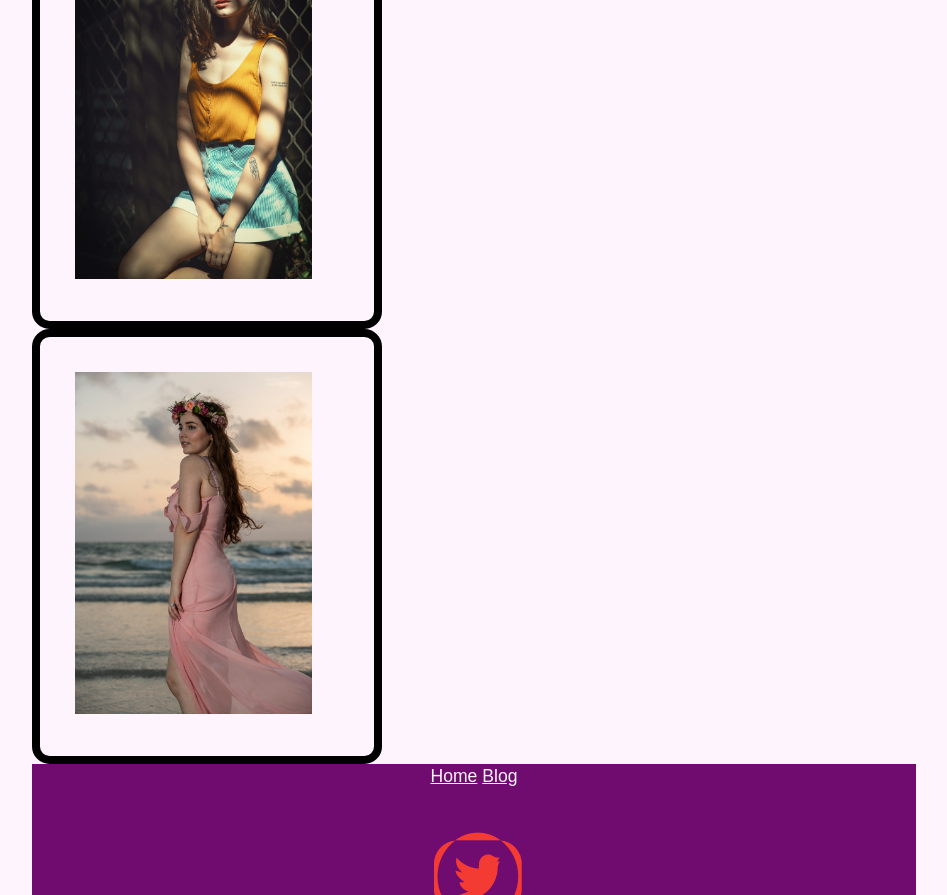
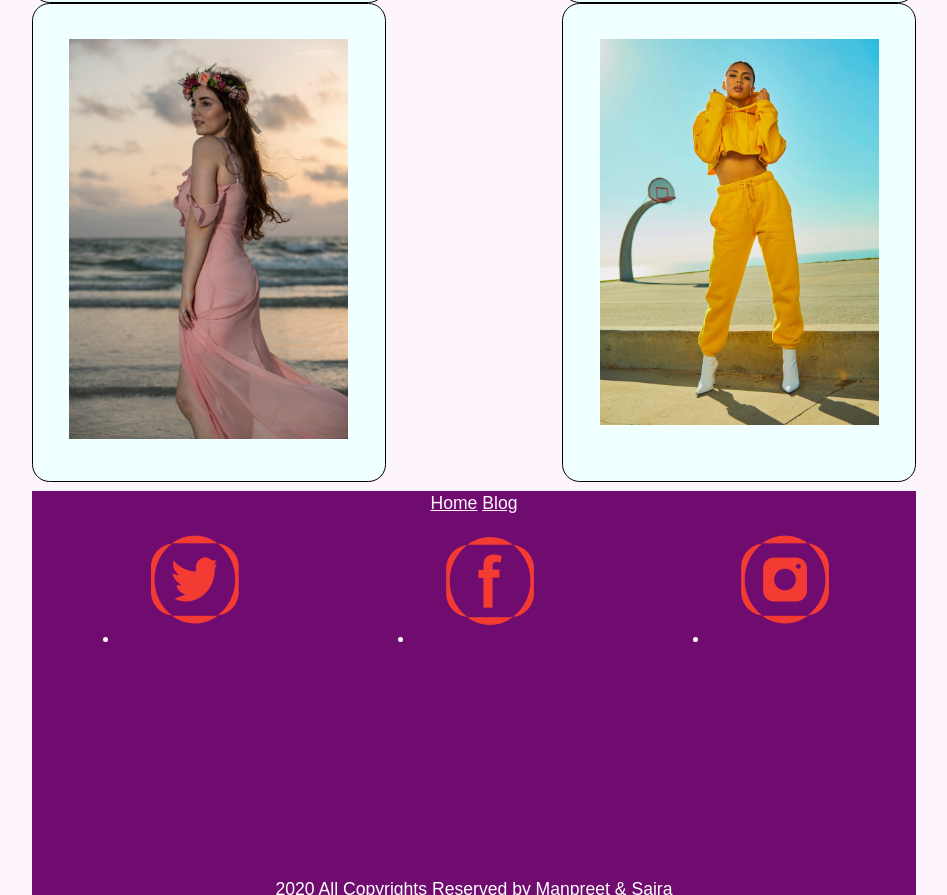
Before and after one commit to Saira-Web/blog, a plain HTML site: page blog.html in a window 1280 px wide. Shown: the part 1905-2800 px from the top of the page, without its empty margins (166-1113 px from the left). Drawn offline with Linux system fonts and the light colour scheme.

Commit message:
Updated for tuesday lab

```diff
--- a/blog.html
+++ b/blog.html
@@ -4,6 +4,8 @@
         <title>Blog Title - Manpreet </title>
         <link rel="stylesheet" href="css/style.css">
     </head>
+
+
 
     <body>
         <div class="container">
@@ -49,8 +51,9 @@
        </main>
        </div>
        <div class="container">
+        <h4>Related Blogs</h4>
        <section class="related">
-       <h4>Related Blogs</h4>
+
 
        <div class="rel">
            <a href=""><img class="imgset"src="/images/rel1.jpeg" ></a>
@@ -61,7 +64,9 @@
     <div class="rel">
         <a href=""><img class="imgset" src="/images/rel3.jpeg" ></a>
     </div>
-
+    <div class="rel">
+        <a href=""><img class="imgset"src="/images/rel1.jpeg" ></a>
+    </div>
 
        </section>
 
@@ -72,12 +77,12 @@
             <a href="#">Blog</a>
         </nav>
        <div class="socialmedia">
-           <ul class="inlinelist">
+
            <li>
       <a href="#"><img src="/images/twitter.png"> </a>   </li>
       <li><a href="#"><img src="/images/fb.png"> </a> </li>
         <li> <a href="#"><img src="/images/insta.png"> </a>   </li>
-    </ul>
+
        </div>
        <div class="copyrights">
         2020 All Copyrights Reserved by Manpreet & Saira
--- a/css/style.css
+++ b/css/style.css
@@ -72,21 +72,25 @@ article {
     box-sizing: content-box;
     /* Content Box Heightw/width sets for content
     Border-box sets height width for whole box */
-    width:15em;
+    width:16em;
 
     height:auto;
-    padding: 1em 2em 1.5em 0.5em;/*Top right botoom left, if two values than top and bottom*/
+/*    padding: 1em 2em 1.5em 0.5em;Top right botoom left, if two values than top and bottom*/
     padding:2em 2em 2em 2em;
-    border-width: 0.5em;
+    text-align: center;
+    border-width: 0.1em;
     border-style: solid;
     border-color: black;
     /*margin: 1em;*/
-
+    background-color: azure;
     border-radius: 1em;
 }
 .related
 {
-    width: 70%;
+   display: flex;
+   justify-content: space-between;
+   flex-wrap: wrap;
+   margin-bottom: 0.5em;
 
 }
 .footer
@@ -101,8 +105,9 @@ article {
 }
 
 .imgset{
-    max-width: 90%;
-    margin: auto;
+    max-width: 99%;
+
+    margin: 0;
 }
 
 
@@ -115,3 +120,18 @@ a{
 display: inline;
 
 }
+
+.socialmedia
+{
+   display: flex;
+   justify-content: space-between;
+   flex-wrap: wrap;
+   text-align: center;
+   margin-bottom: 0.5em;
+   flex-direction: row;
+   flex-wrap: wrap;
+    justify-content: space-around;
+    min-height: 20em;
+    align-items: stretch
+
+}
```
